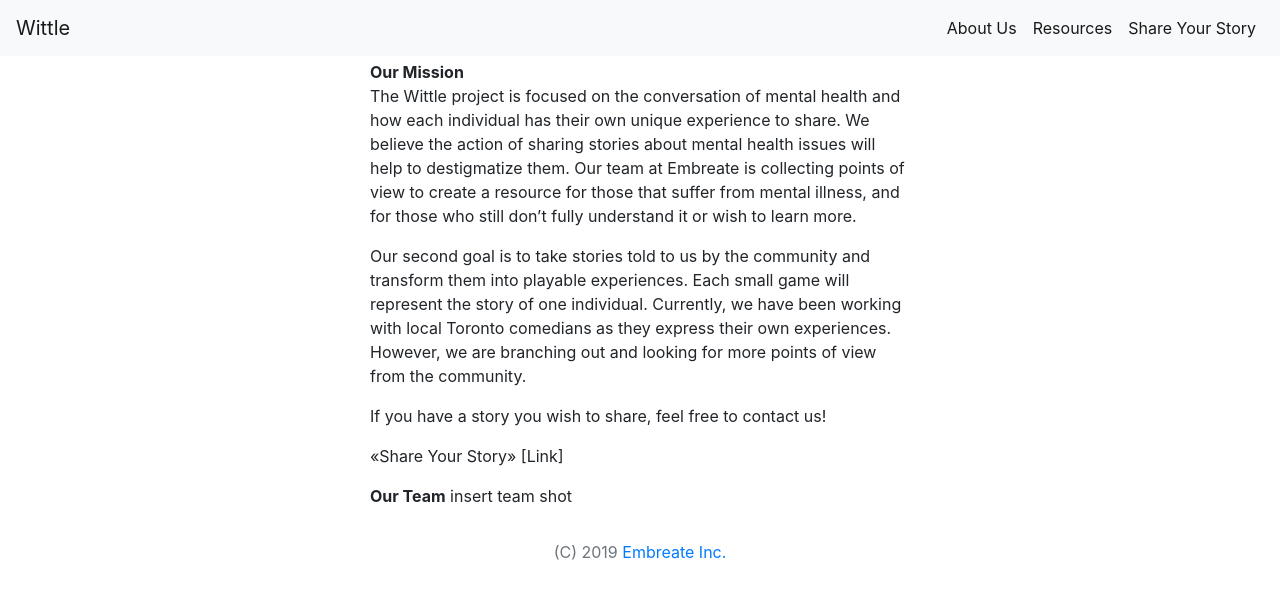
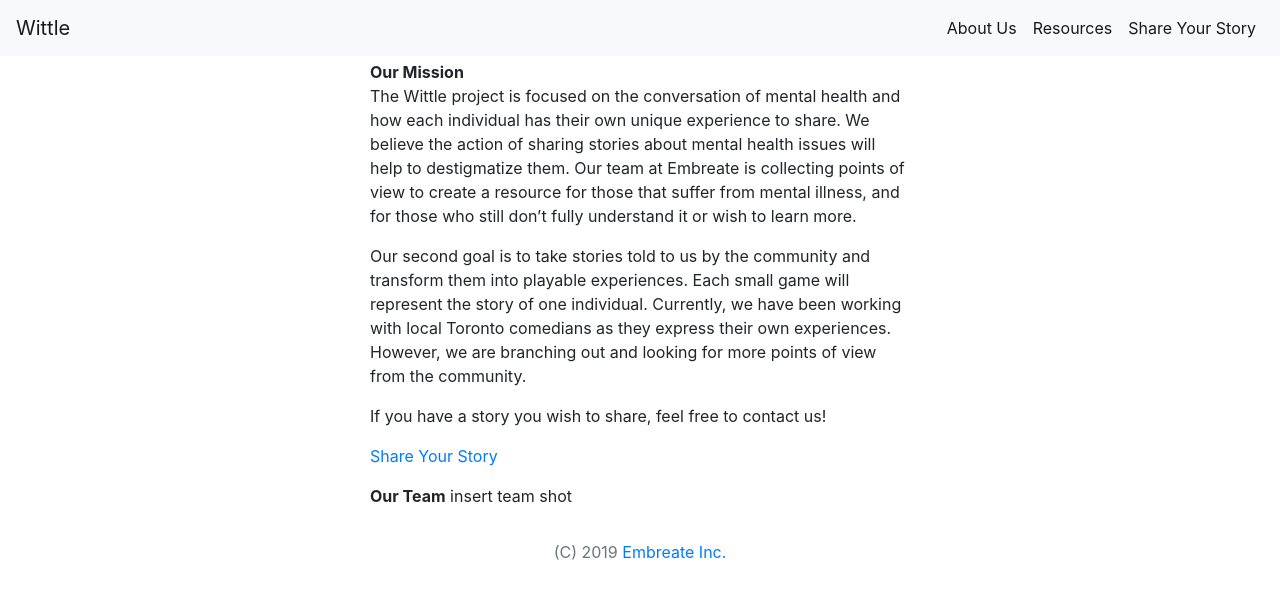
Before and after one commit to embreate/wittle-website, a Jekyll site: the page built from about-us.markdown, in a window 1280 px wide. Shown: the top 599 px of the page. Built offline with Jekyll 4.4.1, drawn with Linux system fonts in a browser that asks for light colours; nearby versions of some CDN libraries.

Commit message:
Updated About Us

```diff
--- a/about-us.markdown
+++ b/about-us.markdown
@@ -12,8 +12,7 @@
 
 If you have a story you wish to share, feel free to contact us!
 
-<<Share Your Story>> [Link]
-
+[Share Your Story](http://embreate.com/wittle-website/share-your-story.html)
 
 **Our Team**
 insert team shot
```
